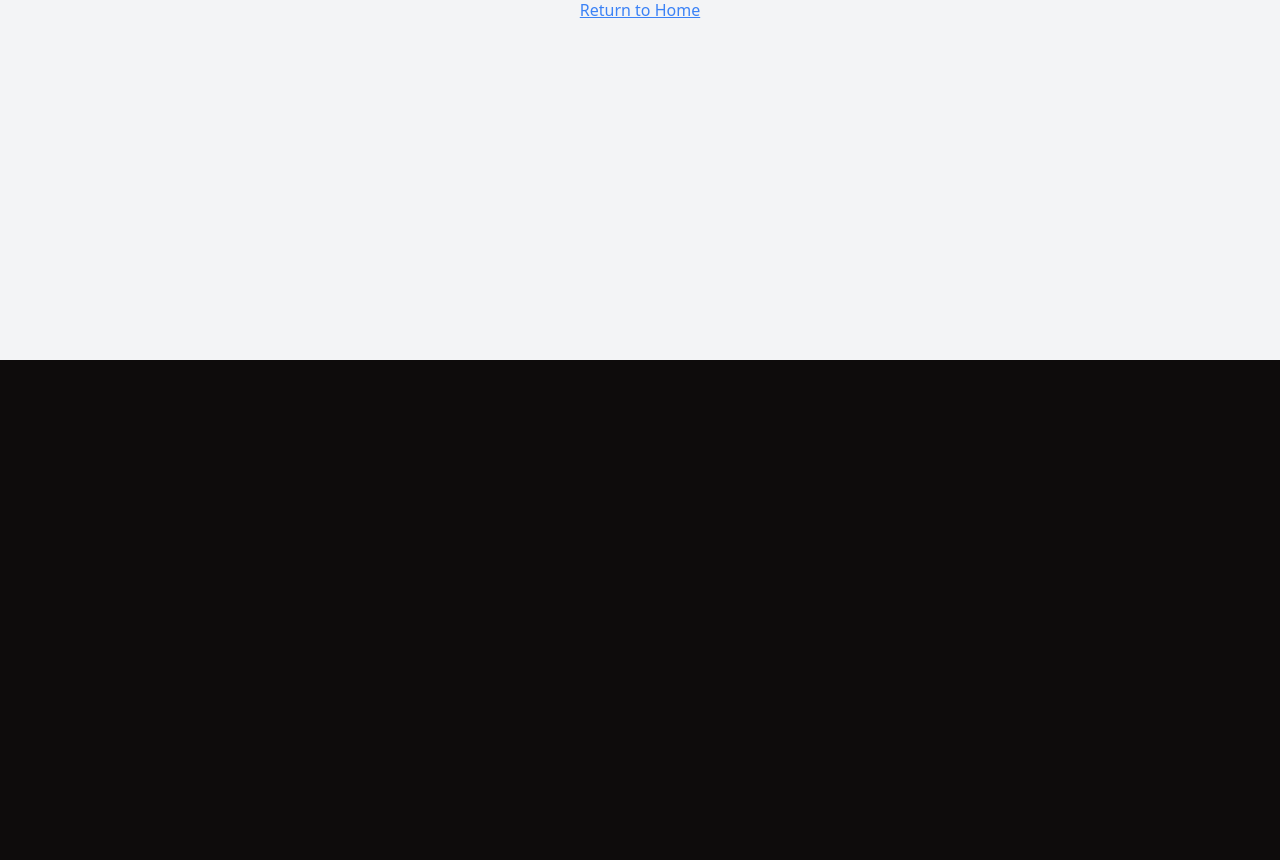
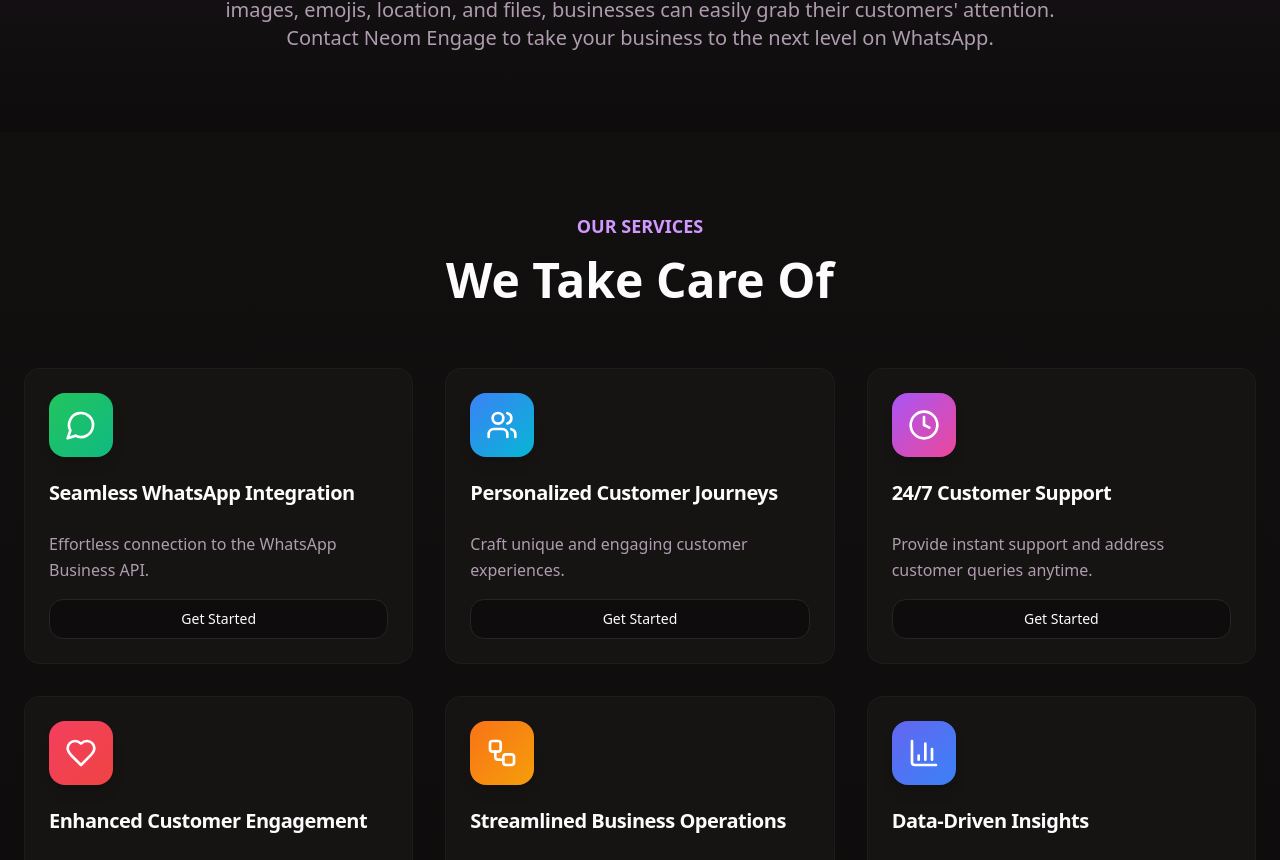
Before and after one commit to jassim7784/neomengage-n8n-glowup, a React (Vite) app: page /products/whatsapp-solutions in a window 1280 px wide. Before the commit this address had no page. Shown: the part 440-1300 px from the top of the page. Before the commit the page ends 800 px from the top, so only its background shows below. Built offline with nearby package versions, Linux system fonts and the light colour scheme.

Commit message:
Add WhatsApp Solutions page

```diff
--- a/src/App.tsx
+++ b/src/App.tsx
@@ -15,6 +15,7 @@ import WebDesignDevelopment from "./pages/services/WebDesignDevelopment";
 
 // Products Pages
 import SMSSolutions from "./pages/products/SMSSolutions";
+import WhatsAppSolutions from "./pages/products/WhatsAppSolutions";
 
 // Other Pages
 import Blogs from "./pages/Blogs";
@@ -40,6 +41,7 @@ const App = () => (
 
           {/* Products Routes */}
           <Route path="/products/sms-solutions" element={<SMSSolutions />} />
+          <Route path="/products/whatsapp-solutions" element={<WhatsAppSolutions />} />
 
           {/* Other Pages */}
           <Route path="/blogs" element={<Blogs />} />
--- a/src/components/Header.tsx
+++ b/src/components/Header.tsx
@@ -96,7 +96,7 @@ const Header = () => {
                       </NavigationMenuLink>
                     </li>
                     <li>
-                      <NavigationMenuLink href="/products/whatsapp-solution" className="block select-none space-y-1 rounded-md p-3 leading-none no-underline outline-none transition-colors hover:bg-accent hover:text-accent-foreground focus:bg-accent focus:text-accent-foreground">
+                      <NavigationMenuLink href="/products/whatsapp-solutions" className="block select-none space-y-1 rounded-md p-3 leading-none no-underline outline-none transition-colors hover:bg-accent hover:text-accent-foreground focus:bg-accent focus:text-accent-foreground">
                         <div className="text-sm font-medium leading-none">WhatsApp Solution</div>
                       </NavigationMenuLink>
                     </li>
@@ -188,7 +188,7 @@ const Header = () => {
               <a href="/products/sms-solutions" className="block text-foreground hover:text-primary transition-smooth pl-4">
                 SMS Solutions
               </a>
-              <a href="/products/whatsapp-solution" className="block text-foreground hover:text-primary transition-smooth pl-4">
+              <a href="/products/whatsapp-solutions" className="block text-foreground hover:text-primary transition-smooth pl-4">
                 WhatsApp Solution
               </a>
               <a href="/products/voice-solution" className="block text-foreground hover:text-primary transition-smooth pl-4">
--- /dev/null
+++ b/src/pages/products/WhatsAppSolutions.tsx
@@ -0,0 +1,226 @@
+import Header from "@/components/Header";
+import Footer from "@/components/Footer";
+import { Button } from "@/components/ui/button";
+import { Card, CardContent, CardDescription, CardHeader, CardTitle } from "@/components/ui/card";
+import { MessageCircle, Users, Clock, Heart, Workflow, BarChart3, ShoppingCart, Headphones, Trophy, Megaphone, MessageSquare, Globe } from "lucide-react";
+import { useNavigate } from "react-router-dom";
+
+const WhatsAppSolutions = () => {
+  const navigate = useNavigate();
+
+  const serviceCare = [
+    {
+      icon: MessageCircle,
+      title: "Seamless WhatsApp Integration",
+      description: "Effortless connection to the WhatsApp Business API.",
+      gradient: "from-green-500 to-emerald-500"
+    },
+    {
+      icon: Users,
+      title: "Personalized Customer Journeys",
+      description: "Craft unique and engaging customer experiences.",
+      gradient: "from-blue-500 to-cyan-500"
+    },
+    {
+      icon: Clock,
+      title: "24/7 Customer Support",
+      description: "Provide instant support and address customer queries anytime.",
+      gradient: "from-purple-500 to-pink-500"
+    },
+    {
+      icon: Heart,
+      title: "Enhanced Customer Engagement",
+      description: "Build stronger relationships through interactive conversations.",
+      gradient: "from-rose-500 to-red-500"
+    },
+    {
+      icon: Workflow,
+      title: "Streamlined Business Operations",
+      description: "Automate tasks and improve efficiency with WhatsApp workflows.",
+      gradient: "from-orange-500 to-amber-500"
+    },
+    {
+      icon: BarChart3,
+      title: "Data-Driven Insights",
+      description: "Gain valuable insights into customer behavior and campaign effectiveness.",
+      gradient: "from-indigo-500 to-blue-500"
+    }
+  ];
+
+  const servicesDo = [
+    {
+      icon: ShoppingCart,
+      title: "Boost Sales with Conversational Commerce",
+      description: "Drive sales and conversions through interactive product catalogs and personalized offers.",
+      gradient: "from-green-500 to-teal-500"
+    },
+    {
+      icon: Headphones,
+      title: "Enhance Customer Support",
+      description: "Provide instant and efficient support, resolving queries quickly and improving customer satisfaction.",
+      gradient: "from-blue-500 to-indigo-500"
+    },
+    {
+      icon: Trophy,
+      title: "Build Brand Loyalty",
+      description: "Foster stronger customer relationships through personalized interactions and proactive communication.",
+      gradient: "from-purple-500 to-violet-500"
+    },
+    {
+      icon: Megaphone,
+      title: "Automate Marketing Campaigns",
+      description: "Reach your target audience with targeted promotions and personalized messages at scale.",
+      gradient: "from-pink-500 to-rose-500"
+    },
+    {
+      icon: MessageSquare,
+      title: "Gather Valuable Feedback",
+      description: "Collect customer feedback easily through interactive surveys and polls.",
+      gradient: "from-cyan-500 to-blue-500"
+    },
+    {
+      icon: Globe,
+      title: "Expand Your Global Reach",
+      description: "Connect with customers worldwide through WhatsApp's widespread accessibility.",
+      gradient: "from-emerald-500 to-green-500"
+    }
+  ];
+
+  const handleContactClick = () => {
+    navigate('/contact');
+  };
+
+  return (
+    <div className="min-h-screen bg-background">
+      <Header />
+      <main className="pt-[70px] md:pt-[100px]">
+        {/* Hero Section */}
+        <section className="py-20 relative overflow-hidden">
+          <div className="absolute inset-0 bg-gradient-to-b from-primary/10 via-primary/5 to-transparent"></div>
+
+          <div className="container mx-auto px-6 relative z-10">
+            <div className="text-center max-w-4xl mx-auto">
+              <h1 className="text-4xl md:text-5xl lg:text-6xl font-bold mb-6">
+                1.5 Billion reasons to get started on{" "}
+                <span className="bg-gradient-to-r from-primary via-primary to-primary/70 bg-clip-text text-transparent">
+                  WhatsApp API
+                </span>
+              </h1>
+              <p className="text-lg md:text-xl text-muted-foreground leading-relaxed">
+                Neom Engage can help your business leverage the power of WhatsApp, with its 1.5 billion and growing user base globally, including 200 million users in India. As WhatsApp aims to be the preferred chat-app-partner for enterprises, businesses can use the platform for seamless conversations, transactions, and notifications to customers. With rich messaging features like images, emojis, location, and files, businesses can easily grab their customers' attention. Contact Neom Engage to take your business to the next level on WhatsApp.
+              </p>
+            </div>
+          </div>
+        </section>
+
+        {/* Services We Take Care Of Section */}
+        <section className="py-20 bg-gradient-to-b from-muted/20 to-background">
+          <div className="container mx-auto px-6">
+            <div className="text-center mb-16">
+              <p className="text-primary font-semibold mb-4 text-lg">OUR SERVICES</p>
+              <h2 className="text-3xl md:text-4xl lg:text-5xl font-bold mb-6">
+                We Take Care Of
+              </h2>
+            </div>
+
+            <div className="grid grid-cols-1 md:grid-cols-2 lg:grid-cols-3 gap-8">
+              {serviceCare.map((service, index) => (
+                <Card
+                  key={index}
+                  className="group hover-lift transition-all duration-300 border-border/50 hover:border-primary/50 overflow-hidden"
+                >
+                  <CardHeader>
+                    <div className={`w-16 h-16 bg-gradient-to-br ${service.gradient} rounded-2xl flex items-center justify-center mb-4 shadow-lg group-hover:scale-110 transition-transform duration-300`}>
+                      <service.icon className="w-8 h-8 text-white" strokeWidth={2} />
+                    </div>
+                    <CardTitle className="text-xl group-hover:text-primary transition-colors">
+                      {service.title}
+                    </CardTitle>
+                  </CardHeader>
+                  <CardContent className="space-y-4">
+                    <CardDescription className="text-base leading-relaxed">
+                      {service.description}
+                    </CardDescription>
+                    <Button
+                      onClick={handleContactClick}
+                      variant="outline"
+                      className="w-full group-hover:bg-primary group-hover:text-primary-foreground transition-colors"
+                    >
+                      Get Started
+                    </Button>
+                  </CardContent>
+                </Card>
+              ))}
+            </div>
+          </div>
+        </section>
+
+        {/* What Can You Do Section */}
+        <section className="py-20">
+          <div className="container mx-auto px-6">
+            <div className="text-center mb-16">
+              <p className="text-primary font-semibold mb-4 text-lg">OUR SERVICES</p>
+              <h2 className="text-3xl md:text-4xl lg:text-5xl font-bold mb-6">
+                What Can You Do With WhatsApp?
+              </h2>
+            </div>
+
+            <div className="grid grid-cols-1 md:grid-cols-2 lg:grid-cols-3 gap-8">
+              {servicesDo.map((service, index) => (
+                <Card
+                  key={index}
+                  className="group hover-lift transition-all duration-300 border-border/50 hover:border-primary/50 overflow-hidden"
+                >
+                  <CardHeader>
+                    <div className={`w-16 h-16 bg-gradient-to-br ${service.gradient} rounded-2xl flex items-center justify-center mb-4 shadow-lg group-hover:scale-110 transition-transform duration-300`}>
+                      <service.icon className="w-8 h-8 text-white" strokeWidth={2} />
+                    </div>
+                    <CardTitle className="text-xl group-hover:text-primary transition-colors">
+                      {service.title}
+                    </CardTitle>
+                  </CardHeader>
+                  <CardContent className="space-y-4">
+                    <CardDescription className="text-base leading-relaxed">
+                      {service.description}
+                    </CardDescription>
+                    <Button
+                      onClick={handleContactClick}
+                      variant="outline"
+                      className="w-full group-hover:bg-primary group-hover:text-primary-foreground transition-colors"
+                    >
+                      Get Started
+                    </Button>
+                  </CardContent>
+                </Card>
+              ))}
+            </div>
+          </div>
+        </section>
+
+        {/* CTA Section */}
+        <section className="py-20 bg-gradient-to-b from-muted/20 to-background">
+          <div className="container mx-auto px-6">
+            <div className="glass-strong rounded-3xl p-12 text-center max-w-4xl mx-auto border border-primary/20">
+              <h2 className="text-3xl md:text-4xl font-bold mb-6">
+                Ready to Transform Your WhatsApp Communication?
+              </h2>
+              <p className="text-lg text-muted-foreground mb-8 max-w-2xl mx-auto">
+                Get in touch with our team to discuss how our WhatsApp solutions can help you achieve your business goals.
+              </p>
+              <Button
+                size="lg"
+                onClick={handleContactClick}
+                className="px-8"
+              >
+                Contact Our Team
+              </Button>
+            </div>
+          </div>
+        </section>
+      </main>
+      <Footer />
+    </div>
+  );
+};
+
+export default WhatsAppSolutions;
```
